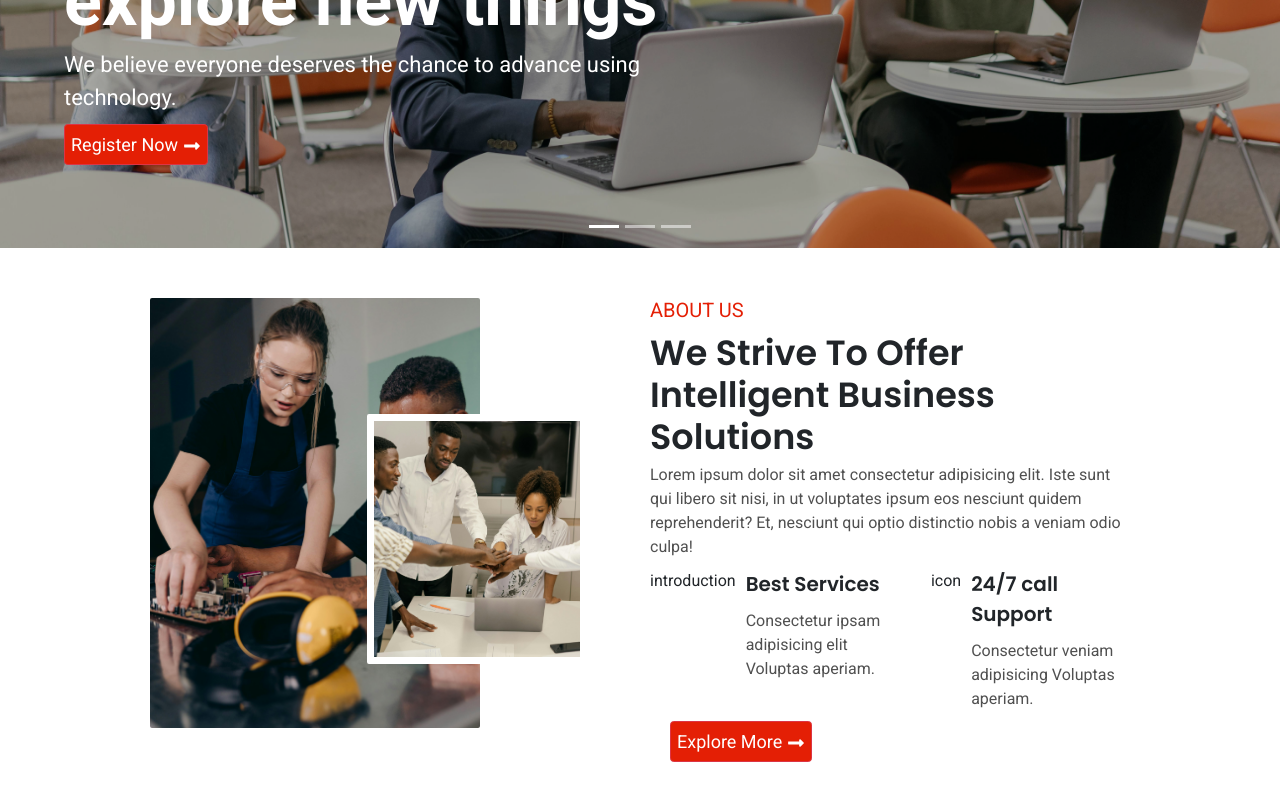
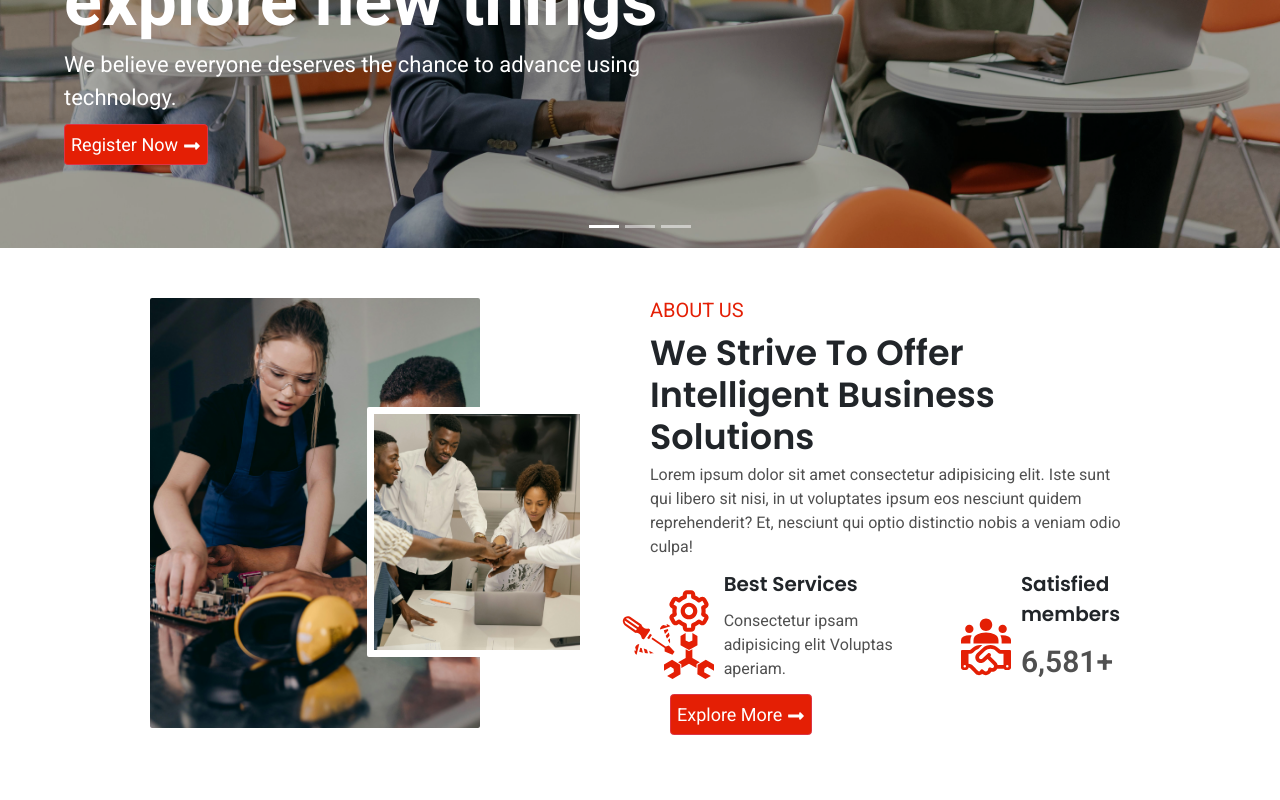
Before and after one commit to Pascal-Juma/MUT-TECH-CLUB, a React (Vite) app: page / in a window 1280 px wide. Shown: the part 527-1327 px from the top of the page. After the commit the page ends 1302 px from the top, so only its background shows below. Built offline with nearby package versions, Linux system fonts and the light colour scheme.

Commit message:
Build the About Section

```diff
--- a/src/assets/pages/Home/About/About.css
+++ b/src/assets/pages/Home/About/About.css
@@ -78,10 +78,47 @@
     justify-content: center;
     gap: 1rem;
 }
+.more-left-icons{
+    display: flex;
+    justify-content: center;
+    flex-direction: column;
+    position: relative;
+    margin-bottom: 4rem;
+}
+.spanner-icon{
+    position: absolute;
+    top: 73%;
+    right: 0;
+}
+.screw-driver{
+    position: absolute;
+    top: 50%;
+    right: 80%;
+    transform: rotate(-10deg);
+}
+.more-left svg{
+    font-size: 5rem;
+    color: var(--color-red);
+}
+.more-right-icons{
+    display: flex;
+    justify-content: center;
+    flex-direction: column;
+    position: relative;
+}
 .more-right{
     display: flex;
     justify-content: center;
     gap: 1rem;
+}
+.more-right svg{
+    font-size: 5rem;
+    color: var(--color-red);
+}
+.handshake-icon{
+    position: absolute;
+    top: 53%;
+    right: 0;
 }
 .more-title{
     font-size: 2rem;
@@ -96,6 +133,11 @@
     font-size: 1.6rem;
     color: var(--color-grey);
 }
+.more-stats{
+    font-size: 3rem;
+    font-weight: 600;
+    color: var(--color-grey);
+}
 .about-bottom{
     margin-left: 2rem;
 }
--- a/src/assets/pages/Home/About/About.tsx
+++ b/src/assets/pages/Home/About/About.tsx
@@ -3,6 +3,11 @@ import aboutLeft from '../../../images/about-left.jpg'
 import aboutRight from '../../../images/about-right.jpg'
 import Intro from '../../../components/Intro/Intro'
 import Button from '../../../components/Button/Button'
+import { BiCog } from "react-icons/bi";
+import { SiGooglecloudspanner } from "react-icons/si";
+import { MdGroups } from "react-icons/md";
+import { FaRegHandshake } from "react-icons/fa6";
+import { GiScrewdriver } from "react-icons/gi";
 
 function About() {
   return (
@@ -27,7 +32,15 @@ function About() {
             </div>
             <div className="about-more">
                 <div className="more-left">
-                    introduction
+                    <div className="more-left-icons">
+                    <BiCog />
+                    <div className="spanner-icon">
+                    <SiGooglecloudspanner />
+                    </div>
+                    <div className="screw-driver">
+                    <GiScrewdriver />
+                    </div>
+                    </div>
                     <div className="more-wording">
                     <p className="more-title">
                         Best Services
@@ -38,13 +51,18 @@ function About() {
                     </div>
                 </div>
                 <div className="more-right">
-                    icon
+                    <div className="more-right-icons">
+                        < MdGroups />
+                        <div className="handshake-icon">
+                        <FaRegHandshake />
+                        </div>
+                    </div>
                     <div className="more-wording">
                         <p className="more-title">
-                            24/7 call Support
+                            Satisfied members
                         </p>
-                        <p className="more-paragragh">
-                            Consectetur  veniam adipisicing Voluptas aperiam.
+                        <p className="more-stats">
+                            6,581+
                         </p>
                     </div>
                 </div>
```
